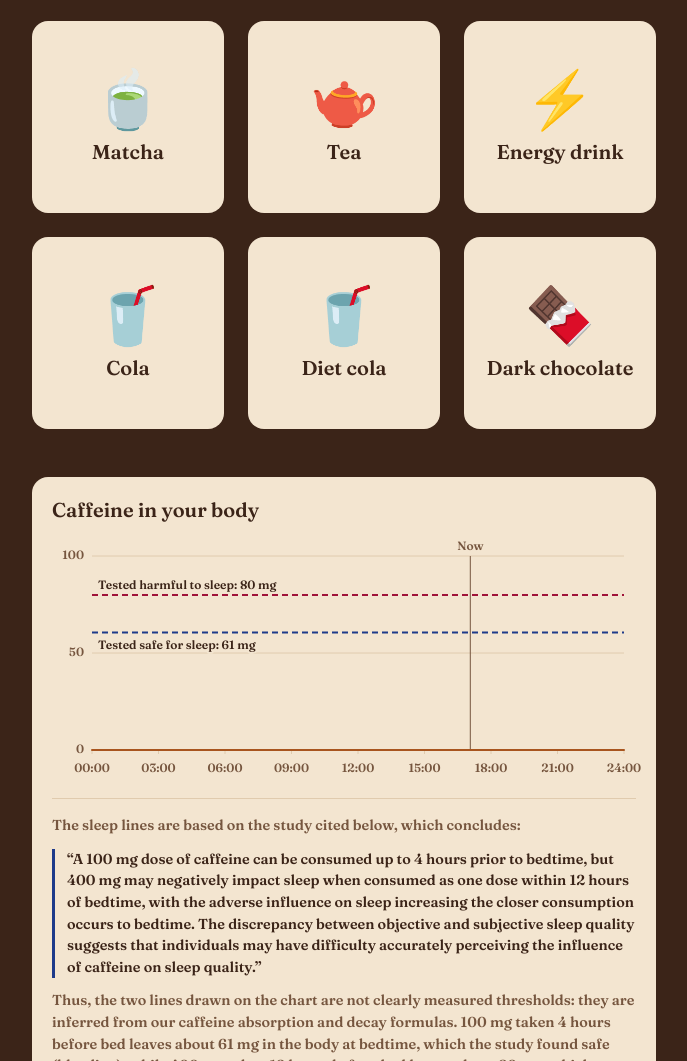
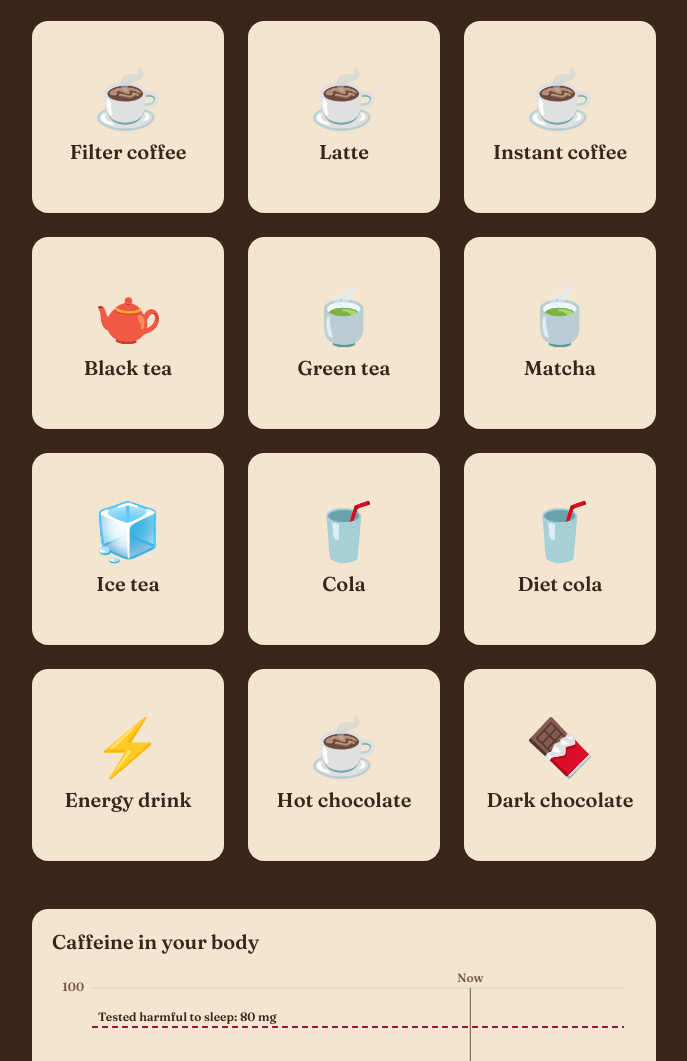
Before and after one commit to MaximeGonthier/howmuchcaffeine, a plain HTML site: page index.html in a window 1280 px wide. Shown: the part 422-1483 px from the top of the page, without its empty margins (296-983 px from the left). Drawn offline with Linux system fonts and the light colour scheme.

Commit message:
add more items

```diff
--- a/caffeine.json
+++ b/caffeine.json
@@ -2,10 +2,16 @@
   "espresso": { "caffeine_mg": 63 },
   "cappuccino": { "caffeine_mg": 63 },
   "americano": { "caffeine_mg": 63 },
+  "filter_coffee": { "caffeine_mg": 95 },
+  "latte": { "caffeine_mg": 63 },
+  "instant_coffee": { "caffeine_mg": 60 },
+  "black_tea": { "caffeine_mg": 47 },
+  "green_tea": { "caffeine_mg": 30 },
   "matcha": { "caffeine_mg": 70 },
-  "tea": { "caffeine_mg": 47 },
-  "energy_drink": { "caffeine_mg": 80 },
+  "ice_tea": { "caffeine_mg": 20 },
   "cola": { "caffeine_mg": 32 },
   "diet_cola": { "caffeine_mg": 42 },
+  "energy_drink": { "caffeine_mg": 80 },
+  "hot_chocolate": { "caffeine_mg": 5 },
   "dark_chocolate": { "caffeine_mg": 8 }
 }
--- a/index.html
+++ b/index.html
@@ -360,22 +360,46 @@
         Americano
       </button>
     </div>
+    <div class="drink" data-drink="filter_coffee" data-state="idle">
+      <button type="button" class="drink-face">
+        <span class="drink-icon" aria-hidden="true">☕</span>
+        Filter coffee
+      </button>
+    </div>
+    <div class="drink" data-drink="latte" data-state="idle">
+      <button type="button" class="drink-face">
+        <span class="drink-icon" aria-hidden="true">☕</span>
+        Latte
+      </button>
+    </div>
+    <div class="drink" data-drink="instant_coffee" data-state="idle">
+      <button type="button" class="drink-face">
+        <span class="drink-icon" aria-hidden="true">☕</span>
+        Instant coffee
+      </button>
+    </div>
+    <div class="drink" data-drink="black_tea" data-state="idle">
+      <button type="button" class="drink-face">
+        <span class="drink-icon" aria-hidden="true">🫖</span>
+        Black tea
+      </button>
+    </div>
+    <div class="drink" data-drink="green_tea" data-state="idle">
+      <button type="button" class="drink-face">
+        <span class="drink-icon" aria-hidden="true">🍵</span>
+        Green tea
+      </button>
+    </div>
     <div class="drink" data-drink="matcha" data-state="idle">
       <button type="button" class="drink-face">
         <span class="drink-icon" aria-hidden="true">🍵</span>
         Matcha
       </button>
     </div>
-    <div class="drink" data-drink="tea" data-state="idle">
+    <div class="drink" data-drink="ice_tea" data-state="idle">
       <button type="button" class="drink-face">
-        <span class="drink-icon" aria-hidden="true">🫖</span>
-        Tea
-      </button>
-    </div>
-    <div class="drink" data-drink="energy_drink" data-state="idle">
-      <button type="button" class="drink-face">
-        <span class="drink-icon" aria-hidden="true">⚡</span>
-        Energy drink
+        <span class="drink-icon" aria-hidden="true">🧊</span>
+        Ice tea
       </button>
     </div>
     <div class="drink" data-drink="cola" data-state="idle">
@@ -388,6 +412,18 @@
       <button type="button" class="drink-face">
         <span class="drink-icon" aria-hidden="true">🥤</span>
         Diet cola
+      </button>
+    </div>
+    <div class="drink" data-drink="energy_drink" data-state="idle">
+      <button type="button" class="drink-face">
+        <span class="drink-icon" aria-hidden="true">⚡</span>
+        Energy drink
+      </button>
+    </div>
+    <div class="drink" data-drink="hot_chocolate" data-state="idle">
+      <button type="button" class="drink-face">
+        <span class="drink-icon" aria-hidden="true">☕</span>
+        Hot chocolate
       </button>
     </div>
     <div class="drink" data-drink="dark_chocolate" data-state="idle">
```
